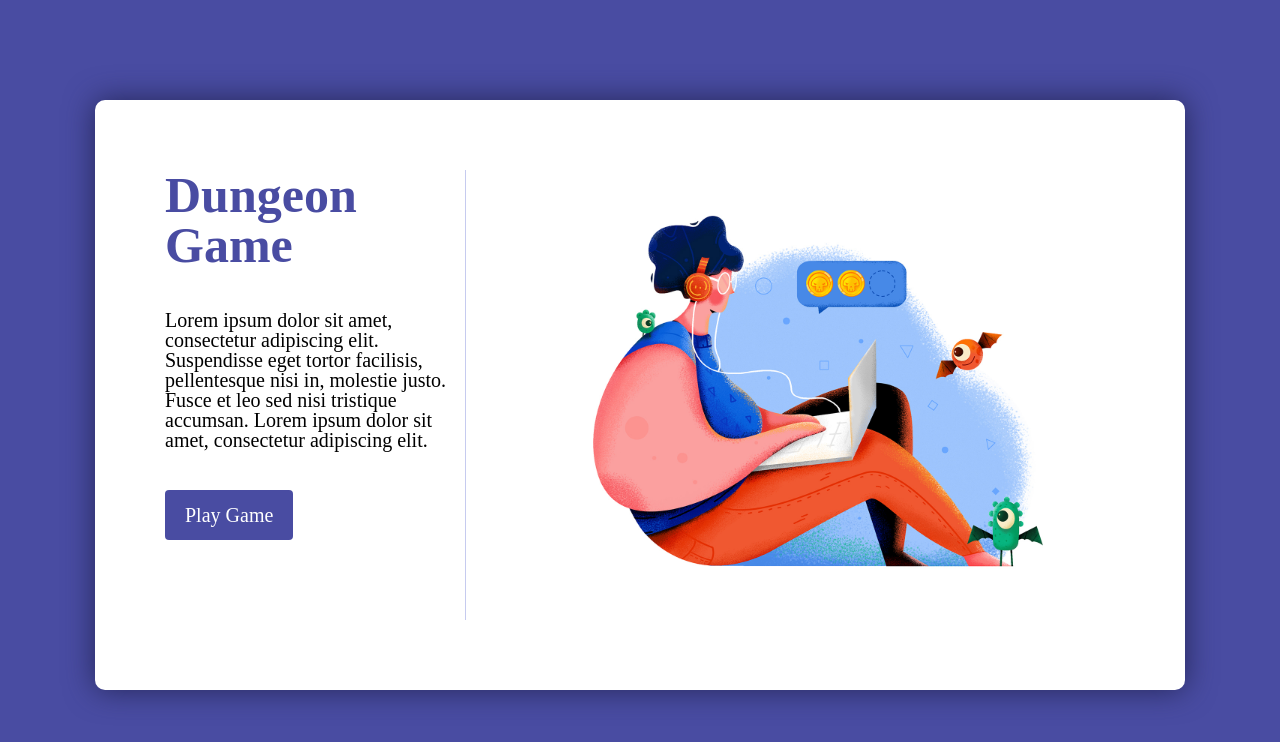
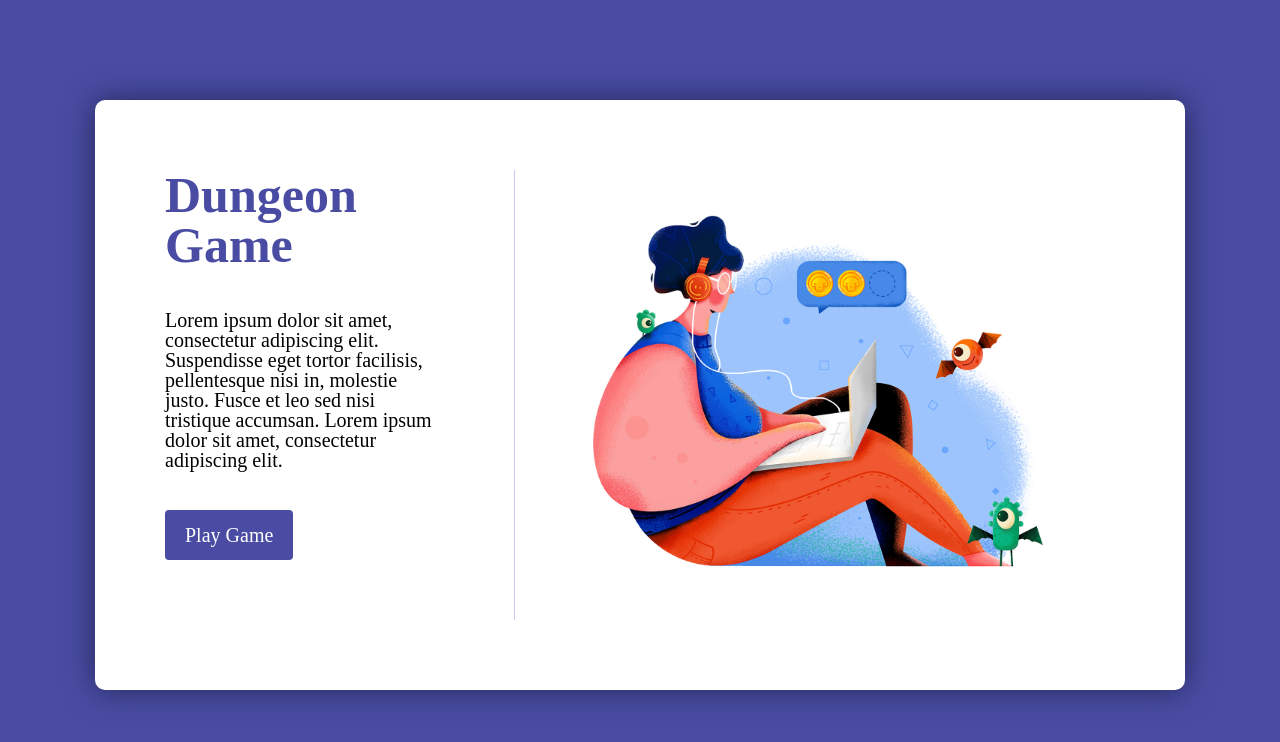
Before and after one commit to cseu3bw1team1/MUD-FE, a React (Create React App) app: page / in a window 1280 px wide. Shown: the top 742 px of the page. Built offline with nearby package versions, Linux system fonts and the light colour scheme.

Commit message:
set some extra padding, wip

```diff
--- a/src/components/Card/Card.js
+++ b/src/components/Card/Card.js
@@ -17,8 +17,9 @@ const StyledCard = styled.div`
 const Content = styled.div`
     display: flex;
     flex-direction: column;
+    padding: 0 70px 0 0;
+    width: 300px;
     border-right: 1px solid ${color.light};
-    width: 300px;
 `;
 
 const Image = styled.img`
```
